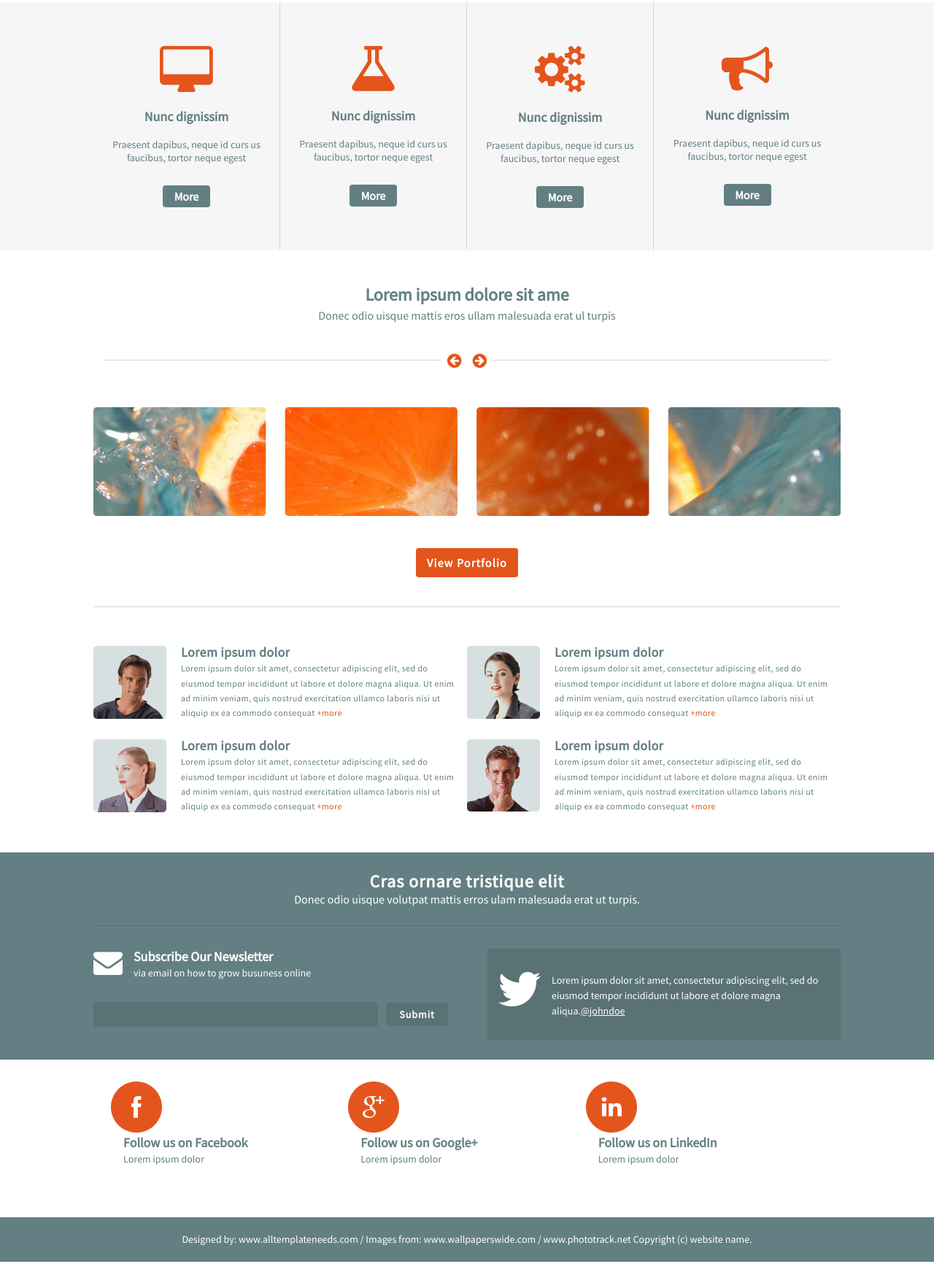
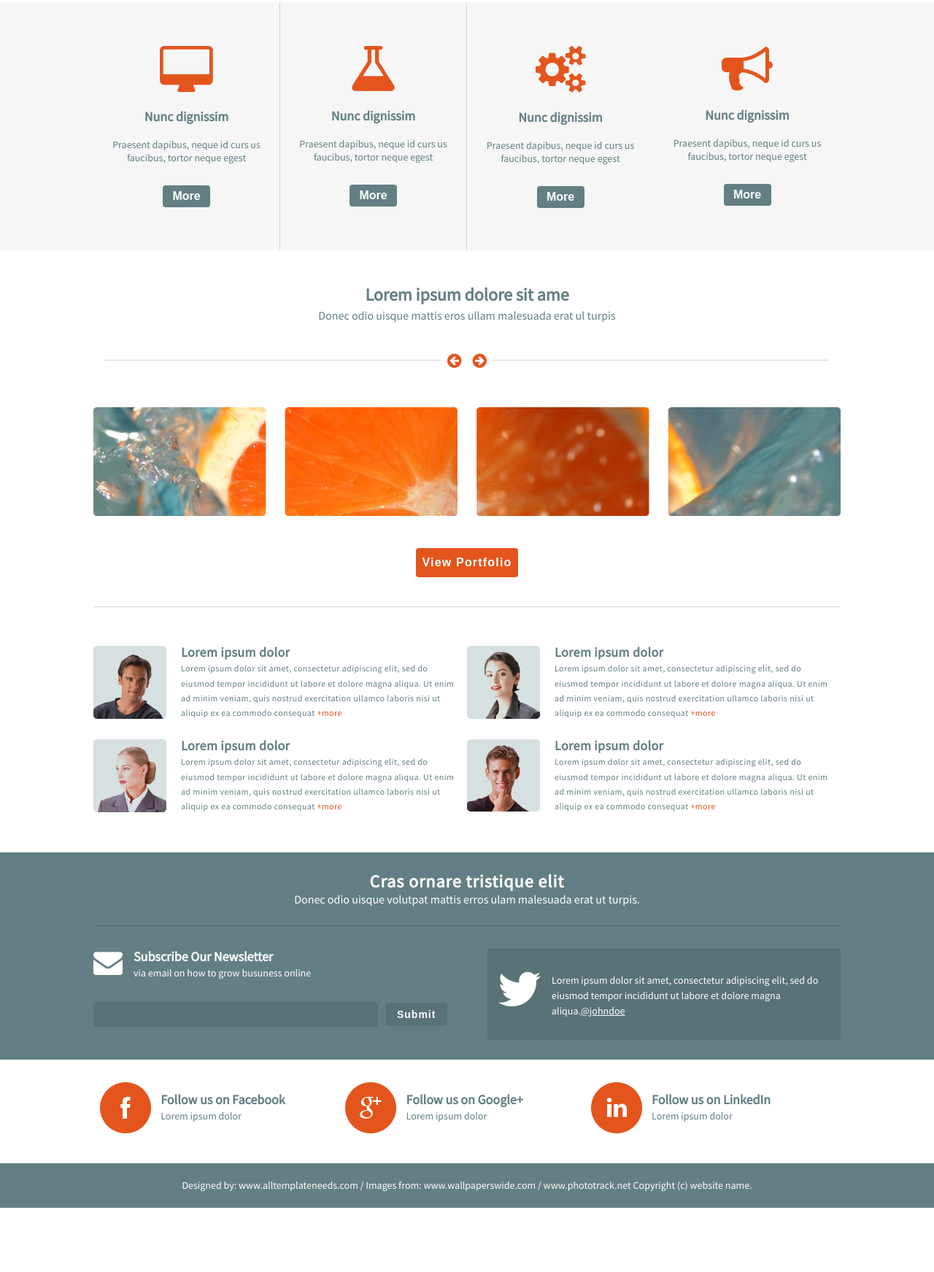
Before and after one commit to Viktoryia-Davydovich/HTMLWebPage, a plain HTML site: page index.html in a window 1280 px wide. Shown: the part 488-2231 px from the top of the page at 73% size. After the commit the page ends 2157 px from the top, so only its background shows below. Drawn offline with Linux system fonts and the light colour scheme.

Commit message:
White footer stripe

```diff
--- a/css/styles.css
+++ b/css/styles.css
@@ -1,6 +1,7 @@
 body{
     margin:0;
     height:100%;
+	font-family: 'Source Sans Pro', sans-serif;
 }
 
 .header{
@@ -23,7 +24,6 @@ body{
     float: left;
     width: 50%;
     font-size: 32px;
-    font-family: 'Source Sans Pro', sans-serif;
     color: rgb(99, 127, 131);
     text-align: center;
     font-weight: bold;
@@ -53,7 +53,6 @@ body{
     float: left;
     padding-left: 25px;
     font-size: 14px;
-    font-family: 'Source Sans Pro', sans-serif;
     color: rgb(99, 127, 131);
     font-weight: bold;
     text-transform: uppercase;
@@ -135,7 +134,7 @@ a:hover{
 }
 
 .text-stripe p, .text-stripe2 p{
-    font-family: 'Source Sans Pro', sans-serif;
+
     line-height: 0.2em;
     color: rgb(99, 127, 131);
 }
@@ -156,9 +155,7 @@ a:hover{
 
 .option{
     display: table-cell;
-
     height: 310px;
-    font-family: 'Source Sans Pro', sans-serif;
     font-size: 14px;
     padding: 15px;
     color: rgb(99, 127, 131);
@@ -187,7 +184,6 @@ a:hover{
     height: 30px;
     width: 65px;
     margin-top: 15px;
-    font-family: 'Source Sans Pro', sans-serif;
     font-weight: bolder;
   }
 
@@ -224,7 +220,6 @@ a:hover{
     display: inline-block;
     font-size: 16px;
     border-radius: 4px;
-    font-family: 'Source Sans Pro', sans-serif;
     font-weight: bolder;
     margin-top: 40px;
     height: 40px;
@@ -271,7 +266,6 @@ padding: 5px;
 
 .column p{
     padding-left: 20px;
-    font-family: 'Source Sans Pro', sans-serif;
     font-size: 12px;
     color: rgb(99, 127, 131);
     vertical-align: top;
@@ -314,7 +308,7 @@ padding: 5px;
 }
 
 .p1-ft {
-    font-family: 'Source Sans Pro', sans-serif;
+
     color: white;
     line-height: 1.2;
 }
@@ -338,7 +332,6 @@ padding: 5px;
     border-radius: 4px;
     letter-spacing: 1px;
     margin-top: 15px;
-    font-family: 'Source Sans Pro', sans-serif;
     font-weight: bolder;
     height: 32px;
     padding-left: 10px;
@@ -362,7 +355,6 @@ form{
     letter-spacing: 1px;
     width: 85px;
     margin-top: 15px;
-    font-family: 'Source Sans Pro', sans-serif;
     font-weight: bolder;
     margin-left: 7px;
 }
@@ -382,7 +374,7 @@ top: 19px;
 }
 
 .celltxt p {
-    font-family: 'Source Sans Pro', sans-serif;
+
     color: white;
     line-height: 1.5em;
     font-size: 14px;
@@ -412,11 +404,18 @@ top: 19px;
     text-decoration: underline;
 }
 
+/* second */
+
+.white-ft{
+    margin-top: 30px;
+    text-align: center;
+}
+
 .round-img{
     background: url('../images/cir.png') no-repeat center center;
     width: 70px;
-    height:70px;
     background-size:contain;
+    vertical-align: middle;
 }
 .fb{
     background: url('../images/fb.png') no-repeat center center;
@@ -436,8 +435,31 @@ top: 19px;
     height:70px;
 }
 
+
+.col{
+    display: inline-block;
+}
+
+.soctxt{
+    width: 250px;
+    color: rgb(99, 127, 131);
+    line-height: 1.5em;
+    font-size: 14px;
+    text-align: left;
+    padding-left: 10px;
+    vertical-align: middle;
+}
+
+.soctxt p span{
+    font-size: 18px;
+    font-weight: bold;
+}
+
+
+/* third */
+
 .ft-gr3-txt{
-    font-family: 'Source Sans Pro', sans-serif;
+
     color: white;
     line-height: 1.5em;
     font-size: 14px;
@@ -447,34 +469,3 @@ top: 19px;
 .ft2{
     text-align: center;
 }
-
-.col{
-    display: inline-block;
-}
-
-.white-ft{
-    margin: 30px;
-
-}
-
-.soctxt{
-    width: 250px;
-    font-family: 'Source Sans Pro', sans-serif;
-    color: rgb(99, 127, 131);
-    line-height: 1.5em;
-    font-size: 14px;
-    padding-left: 17px;
-    position: relative;
-    bottom: 15px;
-}
-
-.soctxt p span{
-    font-size: 18px;
-    font-weight: bold;
-}
-
-.white-row{
-    width: 80%;
-    margin-left: auto;
-    margin-right: auto;
-}
--- a/index.html
+++ b/index.html
@@ -32,7 +32,7 @@
                         <p>Lorem ipsum laro sit amet <br>dolore sit ame</p>
                     </div>
                     <div class="A">
-                    <div class="bckg-img-round"><a name="go-down">
+                    <div class="bckg-img-round"><a href="#go-down">
                         <div class="bckg-img-arr"></div>
                     </div></a>
                     </div>
@@ -48,7 +48,7 @@
                     <p class="p1">Lorem ipsum dolore sit amet</p>
                     <p class="p2">Donec odio uisque mattis eros ullam malesuada erat ul turpis.</p>
                 </div>
-                <div class="options-stripe">
+                <a name="go-down"><div class="options-stripe"></a>
                         <div class="option">
                                 <img src="images/dig.png">
                                 <p class="name">Nunc dignissim</p>
@@ -192,7 +192,7 @@
                 </div>
 
                 <div class="white-ft">
-                    <div class="row white-row">
+                    <div class="white-row">
                         <a><div class="col">
                             <div class="col round-img">
                                 <div class="fb"></div>
@@ -219,6 +219,5 @@
                 </div>
             </div>
             <!--FOOTER END -->
-
     </body>
 </html>
```
